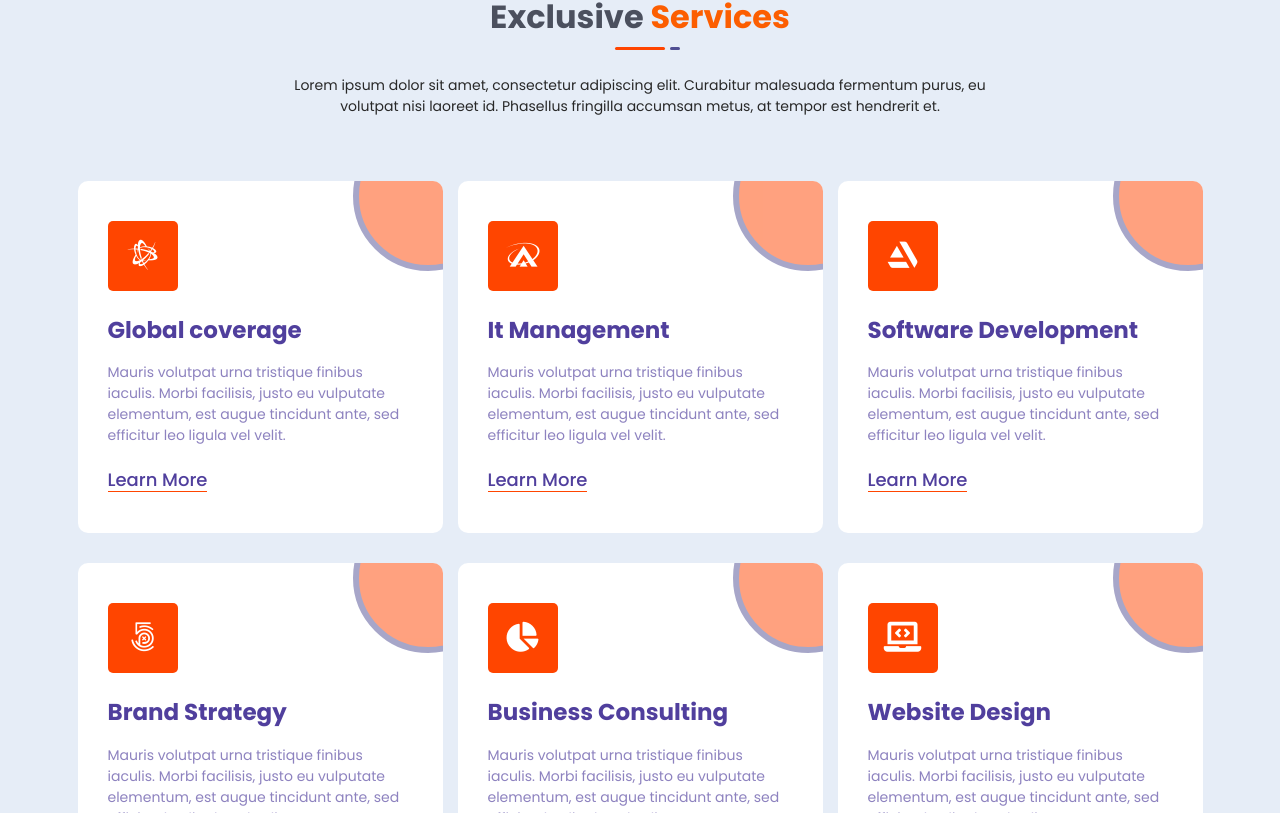
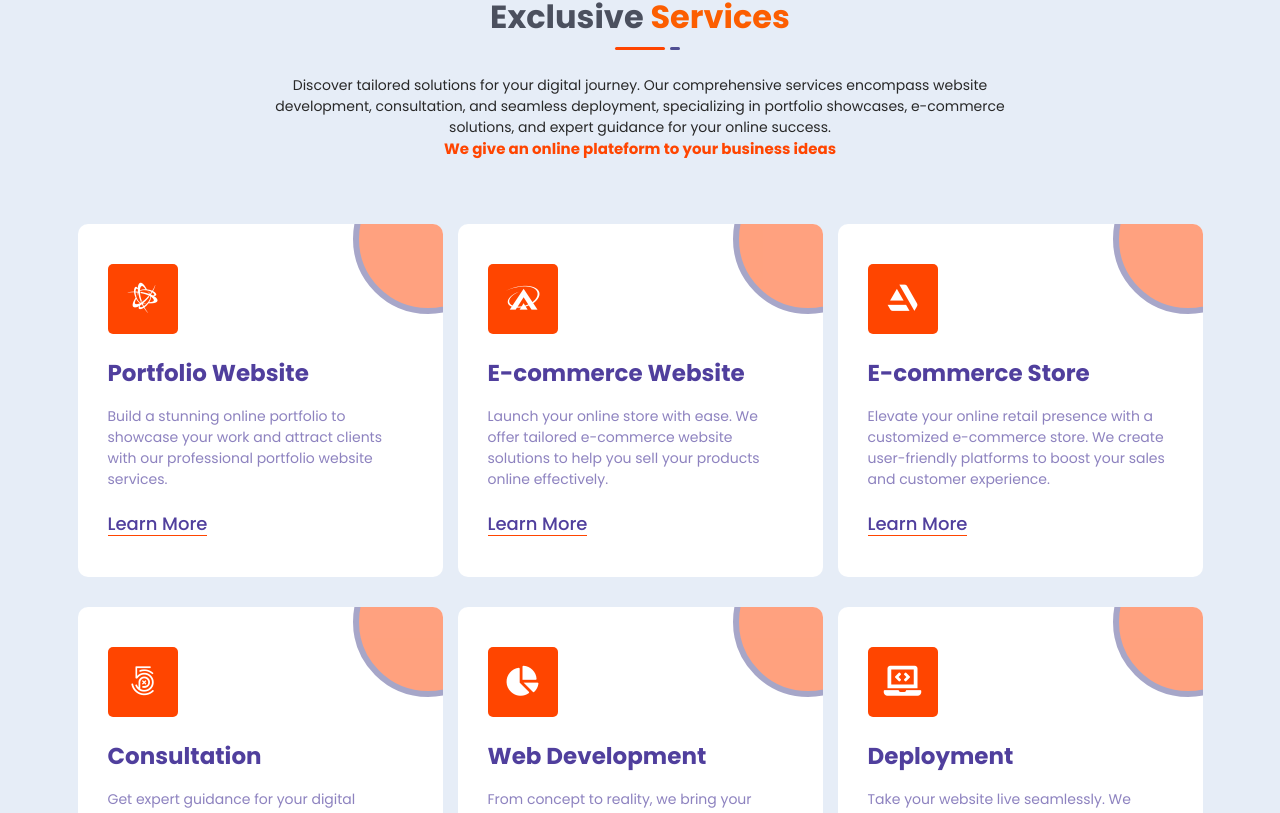
Before and after one commit to Manas0410/MSxDev.com, a React (Vite) app: page / in a window 1280 px wide. Shown: the part 887-1700 px from the top of the page. Built offline with nearby package versions, Linux system fonts and the light colour scheme.

Commit message:
service content

```diff
--- a/src/ServicesComp/Services.jsx
+++ b/src/ServicesComp/Services.jsx
@@ -1,14 +1,5 @@
 import ServiceCard from "../Utilities/serviceCard/ServiceCard";
 import "./style/Service.css";
-
-const SERVICES_DESCRIPTION = {
-  Portfolio_Website:
-    "Its important to research deeply for the product you want to build. We help in that by defining the user audience, working on user stories, competitive analysis and much more.",
-  "E-Commerc-Website":
-    "If you are unsure of how your app behaves, we can help by doing a detailed UX audit that will highlight most of the issues in your SSproduct. From there, we can take it further and fix all issues.",
-  "Front End Development":
-    "We are Front End masters with a deep focus on HTML, CSS. The result of our work is a responsive, accessible, and performant websites. Either you have the design ready and want us to code it, or you want us to do both design and code, we are happy to do so",
-};
 
 const Service = () => {
   return (
@@ -21,10 +12,17 @@ const Service = () => {
                 Exclusive <span style={{ color: "#FC5E01" }}>Services</span>{" "}
               </h2>
               <p className="description">
-                Lorem ipsum dolor sit amet, consectetur adipiscing elit.
-                Curabitur malesuada fermentum purus, eu volutpat nisi laoreet
-                id. Phasellus fringilla accumsan metus, at tempor est hendrerit
-                et.
+                Discover tailored solutions for your digital journey. Our
+                comprehensive services encompass website development,
+                consultation, and seamless deployment, specializing in portfolio
+                showcases, e-commerce solutions, and expert guidance for your
+                online success.
+              </p>
+              <p
+                style={{ color: "#ff4500" }}
+                className="text_custom font-weight-bold"
+              >
+                We give an online plateform to your business ideas
               </p>
             </div>
           </div>
@@ -36,11 +34,11 @@ const Service = () => {
                 <span className="icon">
                   <i className="fab fa-battle-net"></i>
                 </span>
-                <h3 className="title">Global coverage</h3>
+                <h3 className="title">Portfolio Website </h3>
                 <p className="description">
-                  Mauris volutpat urna tristique finibus iaculis. Morbi
-                  facilisis, justo eu vulputate elementum, est augue tincidunt
-                  ante, sed efficitur leo ligula vel velit.
+                  Build a stunning online portfolio to showcase your work and
+                  attract clients with our professional portfolio website
+                  services.
                 </p>
                 <a href="#" className="learn-more">
                   Learn More
@@ -55,11 +53,11 @@ const Service = () => {
                 <span className="icon">
                   <i className="fab fa-asymmetrik"></i>
                 </span>
-                <h3 className="title">It Management</h3>
+                <h3 className="title">E-commerce Website</h3>
                 <p className="description">
-                  Mauris volutpat urna tristique finibus iaculis. Morbi
-                  facilisis, justo eu vulputate elementum, est augue tincidunt
-                  ante, sed efficitur leo ligula vel velit.
+                  Launch your online store with ease. We offer tailored
+                  e-commerce website solutions to help you sell your products
+                  online effectively.
                 </p>
                 <a href="#" className="learn-more">
                   Learn More
@@ -74,11 +72,11 @@ const Service = () => {
                 <span className="icon">
                   <i className="fab fa-artstation"></i>
                 </span>
-                <h3 className="title">Software Development</h3>
+                <h3 className="title">E-commerce Store</h3>
                 <p className="description">
-                  Mauris volutpat urna tristique finibus iaculis. Morbi
-                  facilisis, justo eu vulputate elementum, est augue tincidunt
-                  ante, sed efficitur leo ligula vel velit.
+                  Elevate your online retail presence with a customized
+                  e-commerce store. We create user-friendly platforms to boost
+                  your sales and customer experience.
                 </p>
                 <a href="#" className="learn-more">
                   Learn More
@@ -93,11 +91,11 @@ const Service = () => {
                 <span className="icon">
                   <i className="fab fa-500px"></i>
                 </span>
-                <h3 className="title">Brand Strategy</h3>
+                <h3 className="title">Consultation</h3>
                 <p className="description">
-                  Mauris volutpat urna tristique finibus iaculis. Morbi
-                  facilisis, justo eu vulputate elementum, est augue tincidunt
-                  ante, sed efficitur leo ligula vel velit.
+                  Get expert guidance for your digital presence. Our
+                  consultation services help you strategize and optimize your
+                  online business for success.
                 </p>
                 <a href="#" className="learn-more">
                   Learn More
@@ -112,11 +110,11 @@ const Service = () => {
                 <span className="icon">
                   <i className="fas fa-chart-pie"></i>
                 </span>
-                <h3 className="title">Business Consulting</h3>
+                <h3 className="title">Web Development</h3>
                 <p className="description">
-                  Mauris volutpat urna tristique finibus iaculis. Morbi
-                  facilisis, justo eu vulputate elementum, est augue tincidunt
-                  ante, sed efficitur leo ligula vel velit.
+                  From concept to reality, we bring your ideas to life. Our
+                  development services ensure your website is built with
+                  precision and innovation.
                 </p>
                 <a href="#" className="learn-more">
                   Learn More
@@ -131,11 +129,11 @@ const Service = () => {
                 <span className="icon">
                   <i className="fas fa-laptop-code"></i>
                 </span>
-                <h3 className="title">Website Design</h3>
+                <h3 className="title">Deployment</h3>
                 <p className="description">
-                  Mauris volutpat urna tristique finibus iaculis. Morbi
-                  facilisis, justo eu vulputate elementum, est augue tincidunt
-                  ante, sed efficitur leo ligula vel velit.
+                  Take your website live seamlessly. We handle the technical
+                  aspects, ensuring smooth deployment and launch for your online
+                  presence.
                 </p>
                 <a href="#" className="learn-more">
                   Learn More
```
Also changed, not shown: 1 other file (tests, documents, lock files or other folders).
